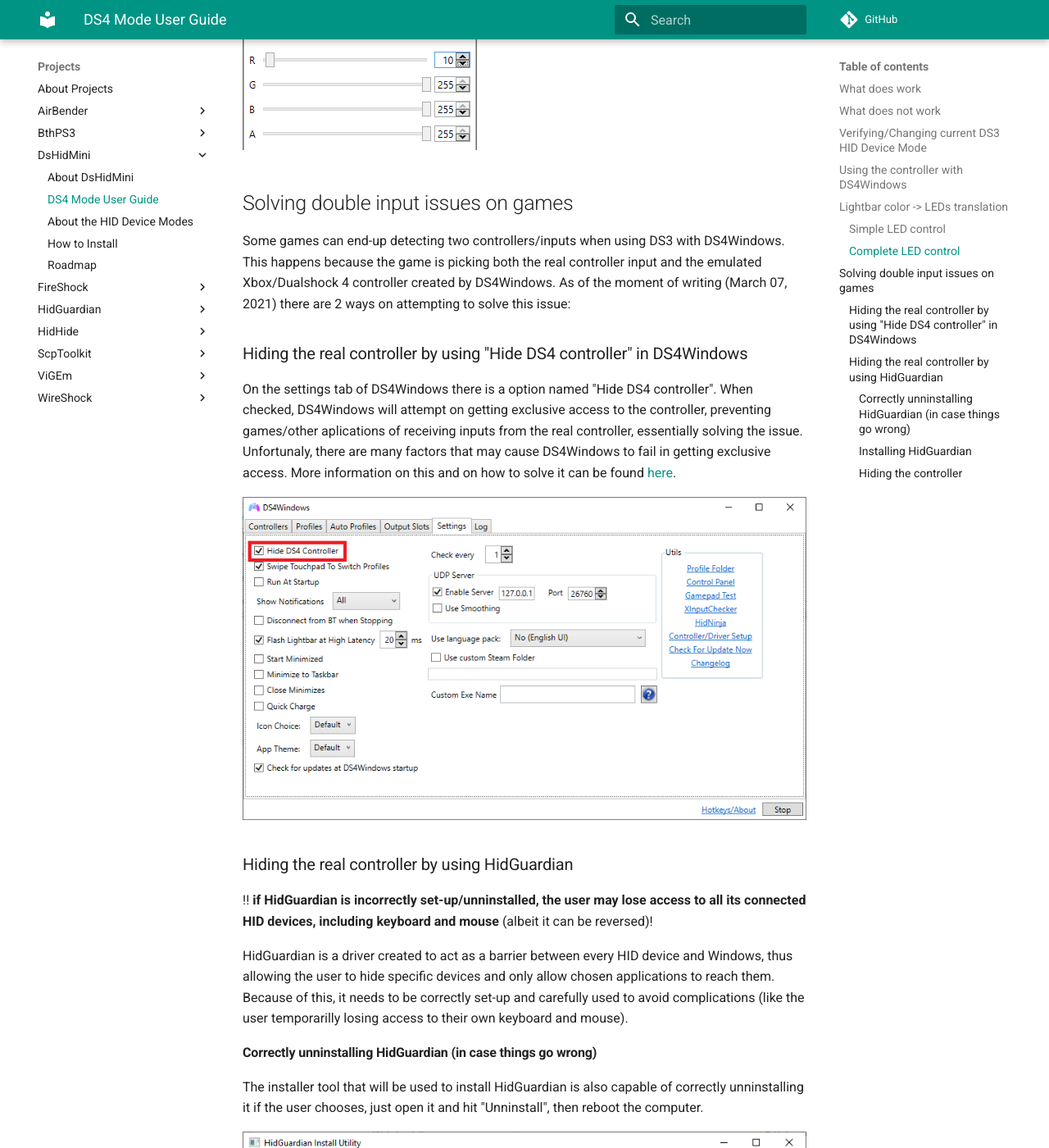
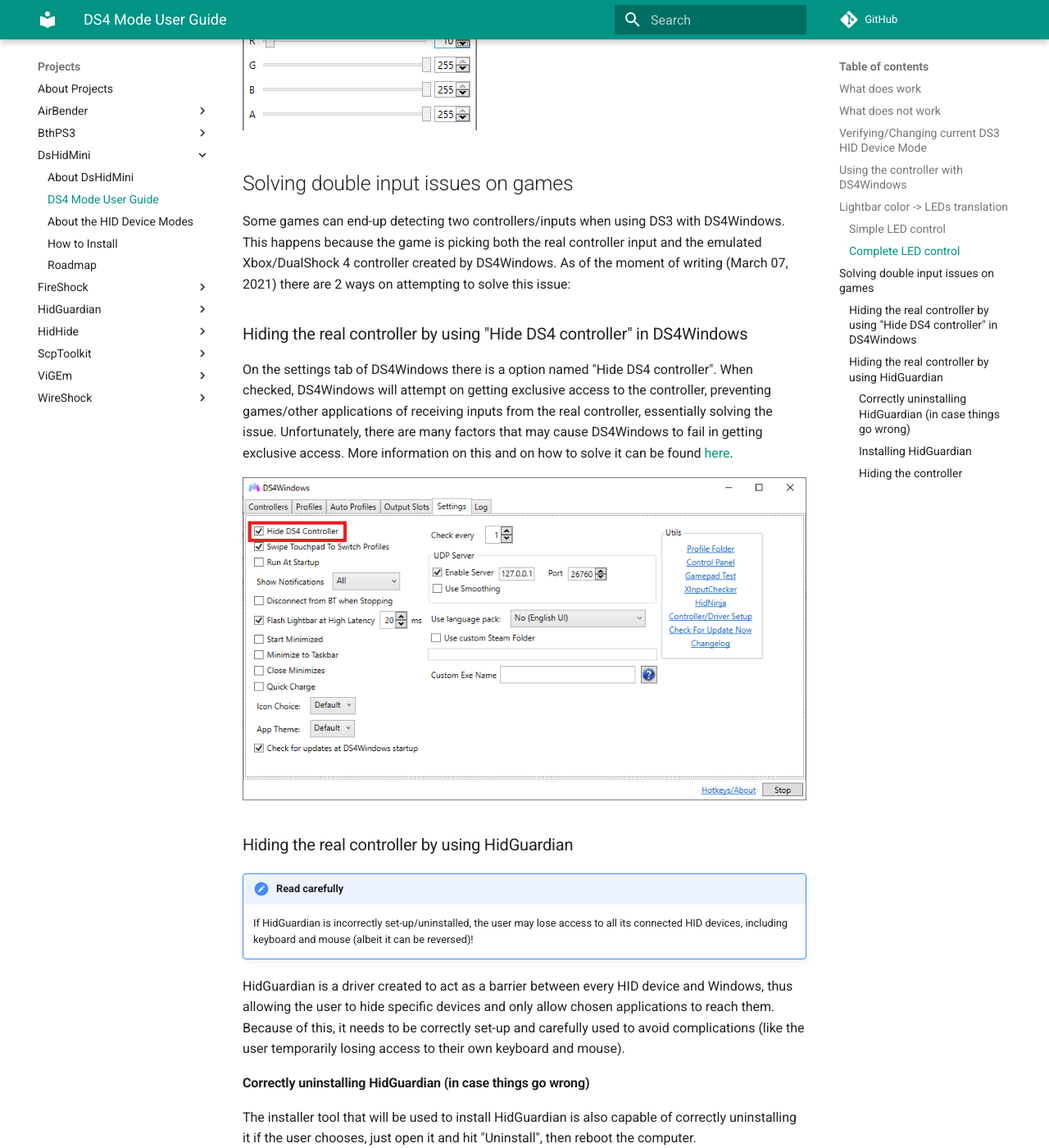
Before and after one commit to nefarius/ViGEm.github.io, an MkDocs documentation site: the page built from docs/projects/DsHidMini/DS4-Mode-User-Guide.md, in a window 1280 px wide and 1400 px high, scrolled down 5558 px. Shown: the whole window at 82% size. Built offline with MkDocs 1.6.1 and Material for MkDocs 9.7.7, drawn with Linux system fonts in a browser that asks for light colours; comment, search, counter and statistics services are not loaded; some of the changed text lies outside the part shown.

Commit message:
Unified styling Changed absolute image links Changed absolute to relative links Fixed typos Unified list ordering

```diff
--- a/docs/projects/DsHidMini/DS4-Mode-User-Guide.md
+++ b/docs/projects/DsHidMini/DS4-Mode-User-Guide.md
@@ -3,26 +3,25 @@
 !!! important "TL;DR:"
     The Beta Build of Ryochan7's DS4Windows is required until DS3 support goes live on the stable build.
 
-
 In "DS4 (DS4Windows)" HID Device Mode, the driver emulates a DualShock 4 with an artificial Vendor & Product ID supported by [Ryochan7's DS4Windows](https://github.com/Ryochan7/DS4Windows), allowing the user to emulate a DS4 or XInput controller as well as using most of its functions.
 
 ## What does work
 
-+ XInput / DualShock 4 emulation according to the selected profile settings in DS4Windows.
-+ Rumble works as normal.
-+ DS3's LEDs can be controlled by setting the correct Lightbar colors (more on that on a later section).
-+ Basically every other DS4Windows function that is not related to the lightbar or motion works as intended.
+- XInput / DualShock 4 emulation according to the selected profile settings in DS4Windows.
+- Rumble works as normal.
+- DS3's LEDs can be controlled by setting the correct Lightbar colors (more on that on a later section).
+- Basically every other DS4Windows function that is not related to the lightbar or motion works as intended.
 
 ## What does not work
 
-+ DS3 controllers are always recognized as if they were connected by USB. As such, DS4Windows bluetooth functions like auto-disconnect on idle and disconnect on button combo are not supported. This is a limitation on DsHidMini side and can't be fixed by DS4Windows. The buil-in equivalent functions of DsHidMini should be used instead.
-+ Motion/UDP server is not supported and will remain so until someone manages to translate the motion info from the DS3 to the DS4 motion standard.
-+ Settings that make the lightbar color flash, pulse or change randomly (rainbow mode) are not supported.
-+ DS3 touchpad not supported for obvious reasons. To use the touchpad click when emulating a Dualshock 4 it needs to be set up as a macro (as for the day this guide was written, march 07, 2021, DS4Windows does not support this function).
+- DS3 controllers are always recognized as if they were connected by USB. As such, DS4Windows bluetooth functions like auto-disconnect on idle and disconnect on button combo are not supported. This is a limitation on DsHidMini side and can't be fixed by DS4Windows. The buil-in equivalent functions of DsHidMini should be used instead.
+- Motion/UDP server is not supported and will remain so until someone manages to translate the motion info from the DS3 to the DS4 motion standard.
+- Settings that make the lightbar color flash, pulse or change randomly (rainbow mode) are not supported.
+- DS3 touchpad not supported for obvious reasons. To use the touchpad click when emulating a Dualshock 4 it needs to be set up as a macro (as for the day this guide was written, march 07, 2021, DS4Windows does not support this function).
 
 ## Verifying/Changing current DS3 HID Device Mode
 
-Go [here](https://vigem.org/projects/DsHidMini/HID-Device-Modes-Explained/) on how to do so. The DS3 needs to be in "DS4 (DS4Windows)" mode to be detected by DS4Windows.
+Go [here](../HID-Device-Modes-Explained) on how to do so. The DS3 needs to be in "DS4 (DS4Windows)" mode to be detected by DS4Windows.
 
 ## Using the controller with DS4Windows
 
@@ -31,10 +30,7 @@
 3. Download the latest Beta Build from [here](https://github.com/mika-n/DS4Windows/raw/debugVerWPF/extras/DS4WindowsWPF_DeviceDetectDebug.zip);
 4. Extract the Beta Build Archive inside the DS4Windows that was extracted in step 2;
 5. If everything is alright your DS4Windows folder should look like this:
-
-![ds4windows beta](/projects/DsHidMini/images/ds4windows_beta_folder.png)
-
-
+![ds4windows beta](images/ds4windows_beta_folder.png)
 6. Run DS4WindowsDebug.exe (make sure no other instance of DS4Windows.exe is running before this;
 7. Install the ViGEm BUS Driver if asked to.
 
@@ -42,19 +38,18 @@
 
 From here, DS4Windows can be used as usual. XInput and DS4 emulation, as well other functions, can then be set-up in the profiles settings according to the user needs. Enjoy!
 
-
 ## Lightbar color -> LEDs translation
 
 By default, DsHidMini sets the LEDs on the DS3 to show the current battery level (4 = full -> 1 = low). When setting the correct lightbar color values with DS4Windows it is possible to control the LEDs on the DS3, which can be useful to represent the current selected profile or alternative ways on showing the battery level by using macros or the built-in battery level indicator.
 Beware that functions in DS4windows that make the lightbar flash, pulse or randomize the colors (rainbow mode) are not supported and will make the LEDs won't behave as expected. Because of this, the function "Flash Lightbar at High Latency" does not work as intended when a DS3.
 
-!!! Unsupported color values won't change the LEDs any futher until a new supported color value is set.
+!!! Unsupported color values won't change the LEDs any further until a new supported color value is set.
 
 ### Simple LED control
 
-+ Only 1 LED can be ON at a time
-+ Simple to set-up;
-+ Necessary for some macros and to let DS4Windows take hold of showing the controlers battery level;
+- Only 1 LED can be ON at a time
+- Simple to set-up;
+- Necessary for some macros and to let DS4Windows take hold of showing the controllers battery level;
 
 To activate this form of lightbar color translation, both the values of the Green and Blue colors must be set as "0". After that, the Red color value will be translated to the LEDs state according to the following table:
 
@@ -112,66 +103,55 @@
 
 ![TotalLedControl eg - LEDs 4 and 2](/projects/DsHidMini/images/TotalLedControl_eg_LEDs_4_2.png)
 
-
-
 ## Solving double input issues on games
 
-Some games can end-up detecting two controllers/inputs when using DS3 with DS4Windows. This happens because the game is picking both the real controller input and the emulated Xbox/Dualshock 4 controller created by DS4Windows. As of the moment of writing (March 07, 2021) there are 2 ways on attempting to solve this issue:
+Some games can end-up detecting two controllers/inputs when using DS3 with DS4Windows. This happens because the game is picking both the real controller input and the emulated Xbox/DualShock 4 controller created by DS4Windows. As of the moment of writing (March 07, 2021) there are 2 ways on attempting to solve this issue:
 
 ### Hiding the real controller by using "Hide DS4 controller" in DS4Windows
 
-On the settings tab of DS4Windows there is a option named "Hide DS4 controller". When checked, DS4Windows will attempt on getting exclusive access to the controller, preventing games/other aplications of receiving inputs from the real controller, essentially solving the issue.
-Unfortunaly, there are many factors that may cause DS4Windows to fail in getting exclusive access. More information on this and on how to solve it can be found [here](https://github.com/Ryochan7/DS4Windows/wiki/Exclusive-Mode-(Hide-DS4-Controller-config-option)-tips-and-issues).
+On the settings tab of DS4Windows there is a option named "Hide DS4 controller". When checked, DS4Windows will attempt on getting exclusive access to the controller, preventing games/other applications of receiving inputs from the real controller, essentially solving the issue.
+Unfortunately, there are many factors that may cause DS4Windows to fail in getting exclusive access. More information on this and on how to solve it can be found [here](https://github.com/Ryochan7/DS4Windows/wiki/Exclusive-Mode-(Hide-DS4-Controller-config-option)-tips-and-issues).
 
-![Hide DS4 Controller](/projects/DsHidMini/images/Hide_DS4_Controller.png)
-
+![Hide DS4 Controller](images/Hide_DS4_Controller.png)
 
 ### Hiding the real controller by using HidGuardian
 
-!! **if HidGuardian is incorrectly set-up/unninstalled, the user may lose access to all its connected HID devices, including keyboard and mouse** (albeit it can be reversed)!
+!!! important "Read carefully"
+    If HidGuardian is incorrectly set-up/uninstalled, the user may lose access to all its connected HID devices, including keyboard and mouse (albeit it can be reversed)!
 
-HidGuardian is a driver created to act as a barrier between every HID device and Windows, thus allowing the user to hide specific devices and only allow chosen applications to reach them. Because of this, it needs to be correctly set-up and carefully used to avoid complications (like the user temporarilly losing access to their own keyboard and mouse).
+HidGuardian is a driver created to act as a barrier between every HID device and Windows, thus allowing the user to hide specific devices and only allow chosen applications to reach them. Because of this, it needs to be correctly set-up and carefully used to avoid complications (like the user temporarily losing access to their own keyboard and mouse).
 
-#### Correctly unninstalling HidGuardian (in case things go wrong)
+#### Correctly uninstalling HidGuardian (in case things go wrong)
 
-The installer tool that will be used to install HidGuardian is also capable of correctly unninstalling it if the user chooses, just open it and hit "Unninstall", then reboot the computer.
+The installer tool that will be used to install HidGuardian is also capable of correctly uninstalling it if the user chooses, just open it and hit "Uninstall", then reboot the computer.
 
-![unninstall hidguardian](/projects/DsHidMini/images/unninstall_hidguardian.png)
+![unninstall hidguardian](images/unninstall_hidguardian.png)
 
+In case things go wrong (and they shouldn't as long as the user carefully follows the steps described in this section) or the uninstaller fails here are 2 guides on how to solve the issue:
 
-In case things go wrong (and they shouldn't as long as the user carefully follows the steps described in this section) or the unninstaller fails here are 2 guides on how to solve the issue:
-+ [If the unninstaller fails](https://vigem.org/projects/HidGuardian/Taming-HidGuardian-Gen1/)
-+ [If the user loses access to keyboard and mouse](https://github.com/x360ce/x360ce/wiki/HID-Guardian)
+- [If the uninstaller fails](../HidGuardian/Taming-HidGuardian-Gen1/)
+- [If the user loses access to keyboard and mouse](https://github.com/x360ce/x360ce/wiki/HID-Guardian)
 
 #### Installing HidGuardian
 
-1. Download and extract the archieve from [https://drive.google.com/file/d/1PNL3uv_4KektN00S9fm61djypSQ-3HED/view?usp=sharing] (link from Ryochan7's DS4Windows wiki);
-2. Inside the extracted folder, run HidGuardianInstaller.exe;
-3. Click on Install. Wait until the utility finishes downloading then installing HidGuardian;
-
-![install hidguardian success](/projects/DsHidMini/images/Installing_HidGuardian_Success.png)
-
-
-4. After the "HidGuardian is now installed" appears on the utility, close it and then reboot the computer;
+1. Download and extract the archive from [https://drive.google.com/file/d/1PNL3uv_4KektN00S9fm61djypSQ-3HED/view?usp=sharing] (link from Ryochan7's DS4Windows wiki)
+2. Inside the extracted folder, run HidGuardianInstaller.exe
+3. Click on Install. Wait until the utility finishes downloading then installing HidGuardian
+![install hidguardian success](images/Installing_HidGuardian_Success.png)
+4. After the "HidGuardian is now installed" appears on the utility, close it and then reboot the computer
 
 #### Hiding the controller
 
-1. Connect the DS3 controller;
-2. Open DS4Windows;
-3. On the Settings Tab, open HidNinja;
-
-![DS4Windows HidNinja](/projects/DsHidMini/images/DS4Windows_HidNinja.png)
-
-5. On the top-left list, select the PLAYSTATION(R)3 Controller;
-6. Select on the right list the key named "HID\VID_7331&UP:0001_U:0005", then click on the "add" button on the top-right corner;
-7. Check if the "HID\VID_7331&UP:0001_U:0005" key is now present on the bootm list;
-
-![HidNinja DS3](/projects/DsHidMini/images/HidNinja_DS3.png)
-
-
-8. Close HidNinja;
-9. Disconnect then reconnect the controller;
-10. Check if the controller is recognized by DS4Windows and if the "Key" icon is active, showing that exclusive access is active;
-11. End.
-
-![DS4Windows DS3 Exclusive access](/projects/DsHidMini/images/DS4Windows_DS3_exclusive_access.png)
+1. Connect the DS3 controller
+2. Open DS4Windows
+3. On the Settings Tab, open HidNinja
+![DS4Windows HidNinja](images/DS4Windows_HidNinja.png)
+4. On the top-left list, select the PLAYSTATION(R)3 Controller;
+5. Select on the right list the key named "HID\VID_7331&UP:0001_U:0005", then click on the "add" button on the top-right corner;
+6. Check if the "HID\VID_7331&UP:0001_U:0005" key is now present on the bottom list
+![HidNinja DS3](images/HidNinja_DS3.png)
+7. Close HidNinja
+8. Disconnect then reconnect the controller
+9. Check if the controller is recognized by DS4Windows and if the "Key" icon is active, showing that exclusive access is active
+10. End
+![DS4Windows DS3 Exclusive access](images/DS4Windows_DS3_exclusive_access.png)
```
Also changed, not shown: other parts of docs/projects/DsHidMini/DS4-Mode-User-Guide.md (+6 -10 lines).
